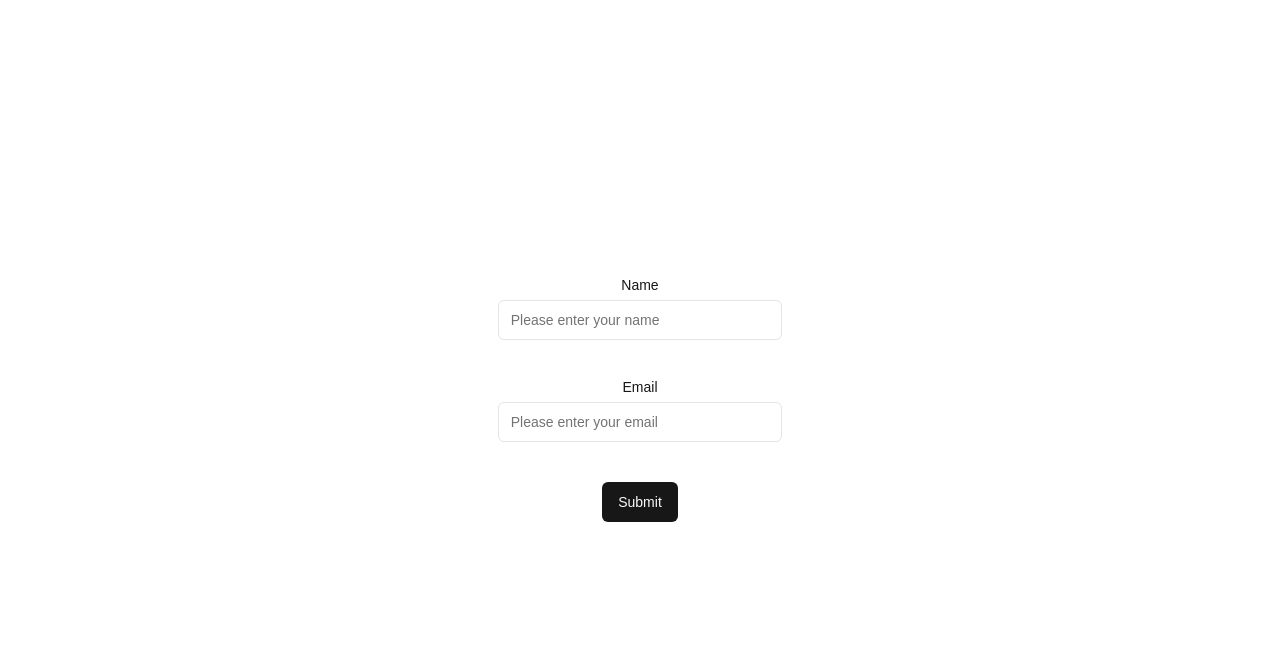
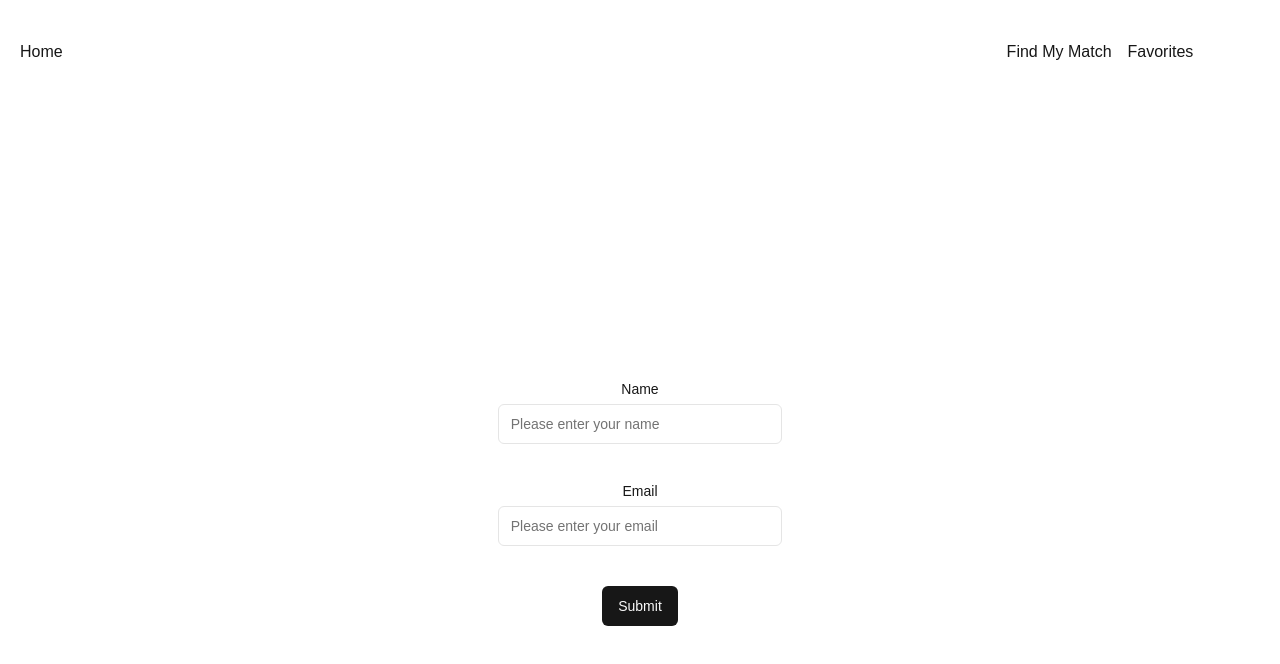
Before and after one commit to johnkirtley/fetch-takehome, a Next.js app: page /login in a window 1280 px wide. Shown: the top 664 px of the page. Built offline with nearby package versions, Linux system fonts and the light colour scheme.

Commit message:
add nav menu

```diff
--- a/app/layout.tsx
+++ b/app/layout.tsx
@@ -1,6 +1,7 @@
 import type { Metadata } from "next";
 import localFont from "next/font/local";
 import "./globals.css";
+import NavMenu from "../components/NavMenu";
 
 const geistSans = localFont({
   src: "./fonts/GeistVF.woff",
@@ -28,6 +29,7 @@ export default function RootLayout({
       <body
         className={`${geistSans.variable} ${geistMono.variable} antialiased`}
       >
+        <NavMenu />
         {children}
       </body>
     </html>
```
